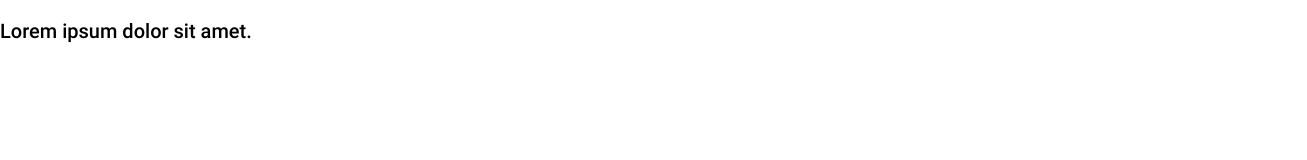
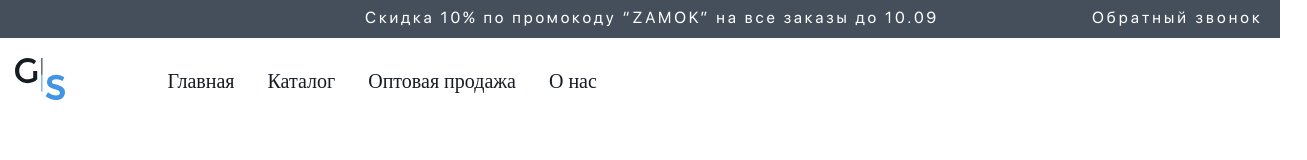
Before and after one commit to Maxxiim/golden-soft, a website built with Vite: page index.html in a window 1280 px wide. Shown: the whole page, 1307 px wide, since content can reach past the window. Built offline with nearby package versions, Linux system fonts and the light colour scheme; a web font is replaced by a local one.

Commit message:
Filling header:banner, logo, nav(not fully)

```diff
--- a/assets/sass/_fonts.scss
+++ b/assets/sass/_fonts.scss
@@ -92,7 +92,7 @@
     src: url("/assets/fonts/helvetica/HelveticaNeueCyr-Medium.eot");
     src: url("/assets/fonts/helvetica/HelveticaNeueCyr-Medium.ttf");
     src: url("/assets/fonts/helvetica/HelveticaNeueCyr-Medium.woff");
-    font-weight: 400;
+    font-weight: 500;
 }
 
 // =============================================================
--- a/assets/sass/_variables.scss
+++ b/assets/sass/_variables.scss
@@ -0,0 +1,4 @@
+:root {
+    --primary: #454F5B;
+    --bg: #fff;
+}
--- /dev/null
+++ b/assets/sass/components/_base.scss
@@ -0,0 +1,20 @@
+body {
+    background: var(--bg);
+    font-family: "SFT";
+    font-weight: 400;
+    font-size: px;
+    color: var(--primary);
+}
+
+.container {
+    max-width: 1277px;
+    width: 100%;
+    margin: 0 auto;
+    padding: 0 15px;
+
+    &-banner{
+        width: 100%;
+        display: flex;
+        text-align: center;
+    }
+}
--- a/assets/sass/components/_header.scss
+++ b/assets/sass/components/_header.scss
@@ -1,4 +1,81 @@
-body {
-    font-family: "Roboto";
+.header {}
+
+.header-banner {
+    width: 100%;
+    padding: 9px 0;
+    background: rgb(69, 79, 91);
+    display: flex;
+    align-items: center;
+    justify-content: center;
+}
+
+.header-banner__text {
+    font-family: "SFD";
+    color: #fff;
+    margin-right: 153px;
+    margin-left: 350px;
+    letter-spacing: 2.8px;
+
+    &:last-child {
+        margin-right: 0;
+    }
+}
+
+.header-banner__text-call {
+    display: inline-flex;
+    font-family: "SFD";
+    color: #fff;
+    cursor: pointer;
+    border-bottom: 2px solid transparent;
+    transition: border-color 0.3s ease;
+    letter-spacing: 3.1px;
+
+    & a {
+        text-decoration: none;
+        display: inline-flex;
+        font-family: "SFD";
+        color: #fff;
+        cursor: pointer;
+    }
+
+    &:hover {
+        border-bottom: 2px solid #fff;
+    }
+}
+
+.header-top {
+    display: flex;
+    align-items: center;
+    padding: 20px 0;
+}
+
+.header-logo {
+    margin-right: 102px;
+    max-width: 52px;
+    height: auto;
+    display: block;
+}
+
+.header-nav {}
+
+.header-nav__list {
+    display: flex;
+}
+
+.header-nav__list-item {
+    margin-right: 33px;
     font-size: 20px;
+
+    & a {
+        font-family: "SFT-light";
+        color: rgb(22, 28, 36);
+    }
+
+    &:hover a {
+        font-family: "SFT";
+    }
+
+    &:last-child {
+        margin-right: 0;
+    }
 }
--- a/assets/sass/main.scss
+++ b/assets/sass/main.scss
@@ -7,4 +7,5 @@
 
 // components
 
+@import "./components/base";
 @import "./components/header"
--- a/index.html
+++ b/index.html
@@ -10,7 +10,53 @@
 </head>
 
 <body>
-  <p>Lorem ipsum dolor sit amet.</p>
+
+
+  <header class="header">
+    <div class="header-banner">
+      <div class="container container-banner">
+        <p class="header-banner__text">Скидка 10% по промокоду “ZAMOK” на все заказы до 10.09</p>
+        <p class="header-banner__text-call"><a href="tel:+79665588499">Обратный звонок</a></p>
+      </div>
+    </div>
+
+    <div class="container">
+
+      <div class="header-top">
+
+        <div class="header-logo">
+          <a href="#">
+            <img src="./assets/images/header/logo.svg" alt="логотип компании">
+          </a>
+        </div>
+
+        <nav class="header-nav">
+          <ul class="header-nav__list">
+            <li class="header-nav__list-item"><a href="">
+                Главная
+              </a>
+            </li>
+            <li class="header-nav__list-item"><a href="">
+                Каталог
+              </a>
+            </li>
+            <li class="header-nav__list-item"><a href="">
+                Оптовая продажа
+              </a>
+            </li>
+            <li class="header-nav__list-item"><a href="">
+                О нас
+              </a>
+            </li>
+
+          </ul>
+        </nav>
+
+      </div>
+
+    </div>
+  </header>
+
   <script type="module" src="/main.js"></script>
 </body>
 
```
Also changed, not shown: assets/images/header/logo.svg (added), styles/normalize.css, styles/style.css, 1 other file.
